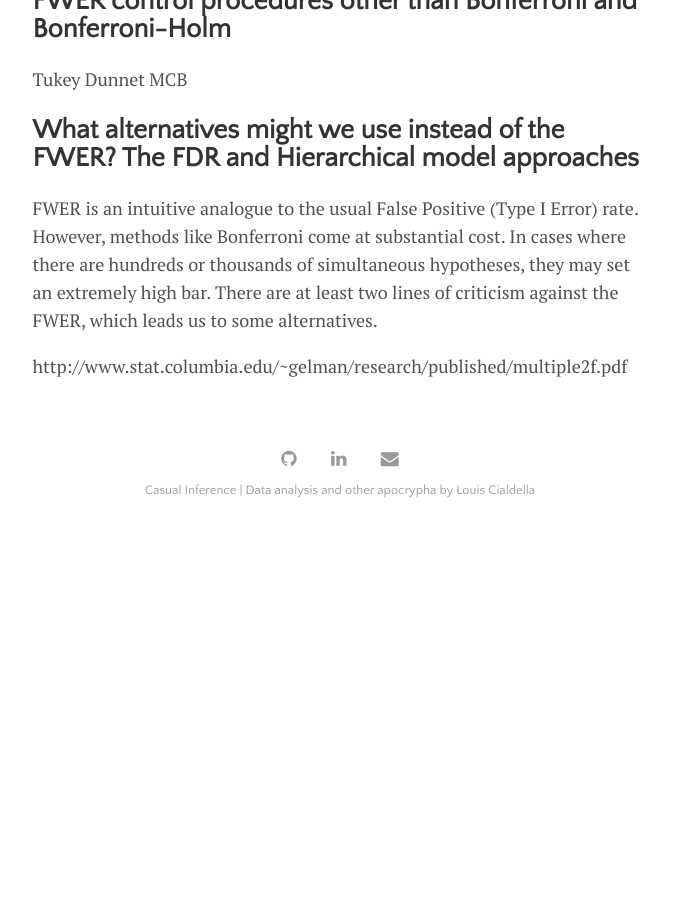
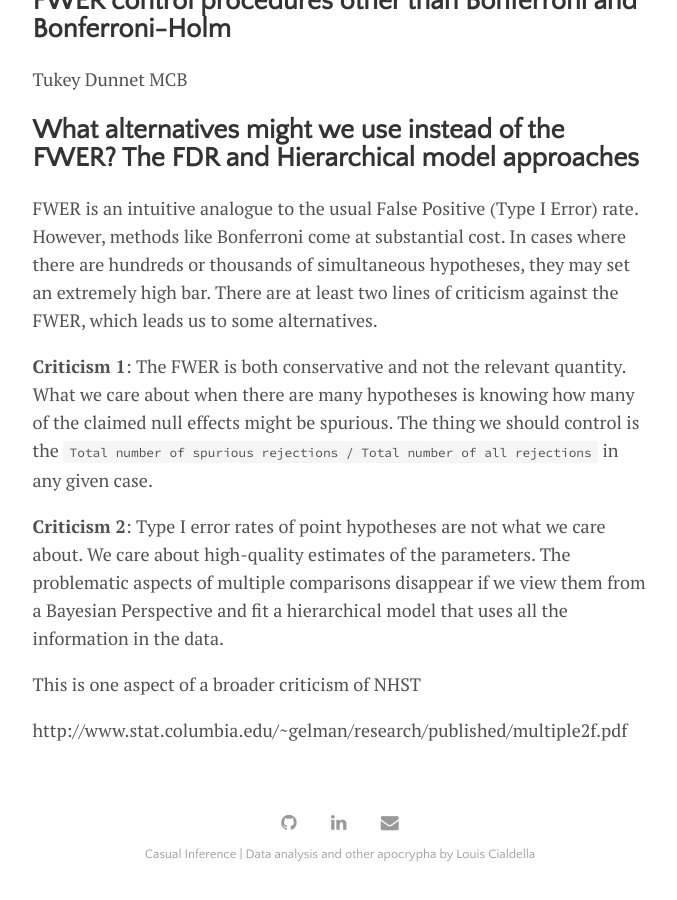
Before and after one commit to lmc2179/lmc2179.github.io, a Jekyll site: the page built from drafts/fwer.md, in a window 1280 px wide and 900 px high, scrolled down 7316 px. Shown: the whole window, without its empty margins (300-977 px from the left). Built offline with Jekyll 4.4.1, drawn with Linux system fonts in a browser that asks for light colours; our own code applies the rules of GitHub Pages for plain Markdown files; formulas are drawn with MathJax 3; before the commit the page ends 7852 px from its top, so only the background shows below that.

Commit message:
Update fwer.md

```diff
--- a/drafts/fwer.md
+++ b/drafts/fwer.md
@@ -212,4 +212,10 @@ MCB
 
 FWER is an intuitive analogue to the usual False Positive (Type I Error) rate. However, methods like Bonferroni come at substantial cost. In cases where there are hundreds or thousands of simultaneous hypotheses, they may set an extremely high bar. There are at least two lines of criticism against the FWER, which leads us to some alternatives.
 
+**Criticism 1**: The FWER is both conservative and not the relevant quantity. What we care about when there are many hypotheses is knowing how many of the claimed null effects might be spurious. The thing we should control is the `Total number of spurious rejections / Total number of all rejections` in any given case.
+
+**Criticism 2**: Type I error rates of point hypotheses are not what we care about. We care about high-quality estimates of the parameters. The problematic aspects of multiple comparisons disappear if we view them from a Bayesian Perspective and fit a hierarchical model that uses all the information in the data.
+
+This is one aspect of a broader criticism of NHST
+
 http://www.stat.columbia.edu/~gelman/research/published/multiple2f.pdf
```
